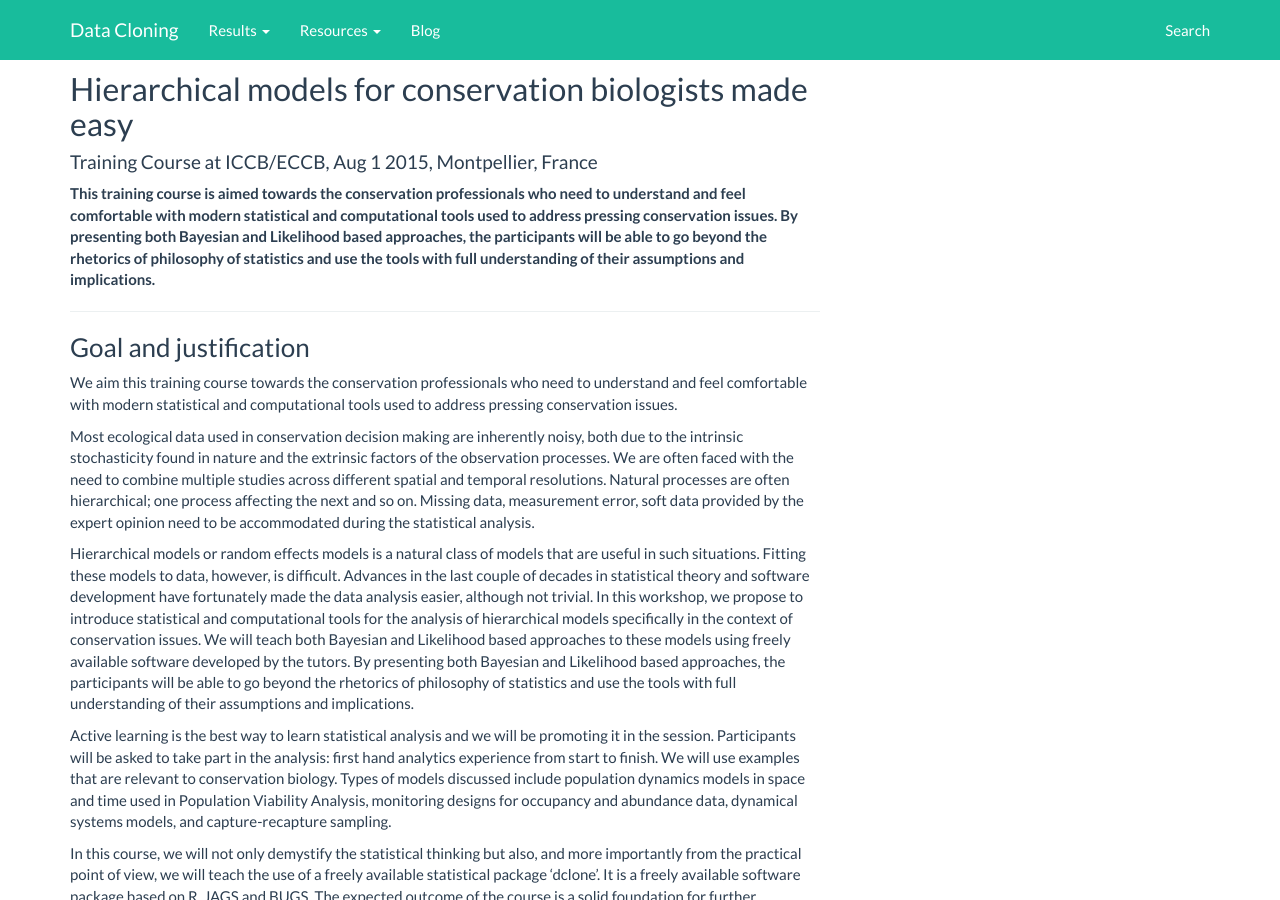
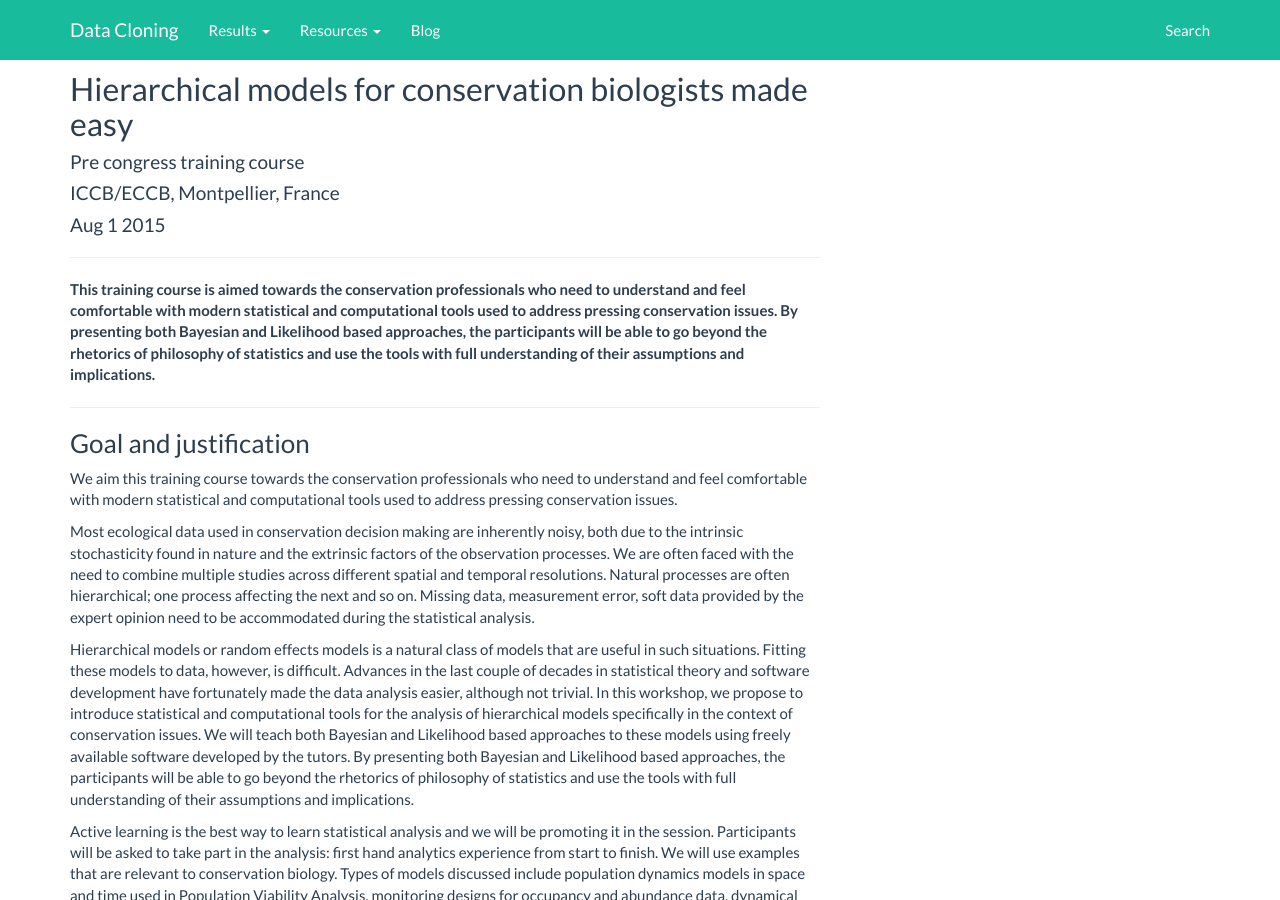
Before and after one commit to datacloning/datacloning.github.io, a Jekyll site: the page built from courses/montpellier-2015/index.md, in a window 1280 px wide and 900 px high. Built offline with Jekyll 4.4.1, drawn with Linux system fonts in a browser that asks for light colours; nearby versions of some CDN libraries.

Commit message:
title fix

```diff
--- a/courses/montpellier-2015/index.md
+++ b/courses/montpellier-2015/index.md
@@ -5,7 +5,11 @@ layout: default
 
 ## Hierarchical models for conservation biologists made easy
 
-#### Training Course at ICCB/ECCB, Aug 1 2015, Montpellier, France
+#### Pre congress training course
+#### ICCB/ECCB, Montpellier, France
+#### Aug 1 2015
+
+-------------
 
 <strong>This training course is aimed towards the conservation professionals who need to understand and feel comfortable with modern statistical and computational tools used to address pressing conservation issues. By presenting both Bayesian and Likelihood based approaches, the participants will be able to go beyond the rhetorics of philosophy of statistics and use the tools with full understanding of their assumptions and implications.</strong>
 
```
